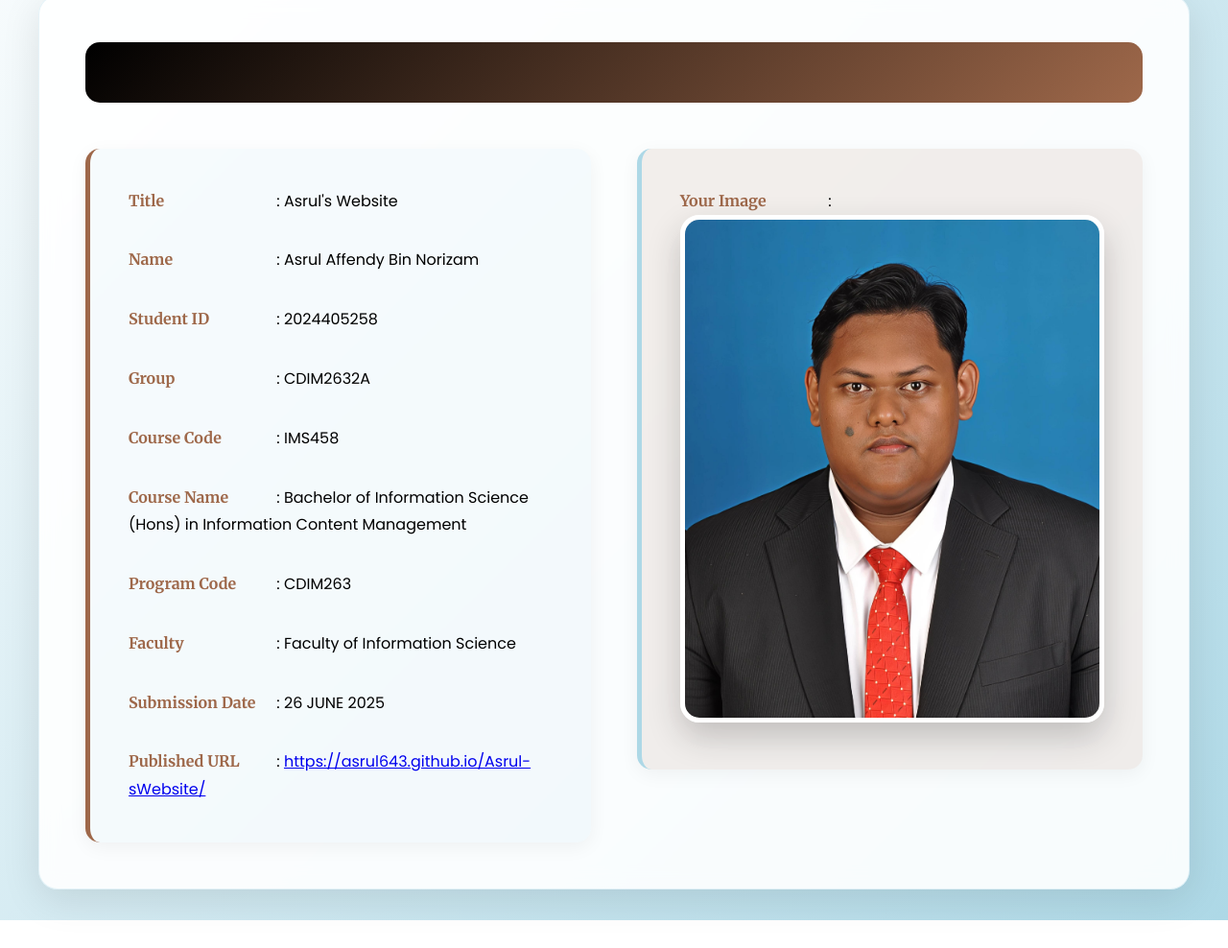
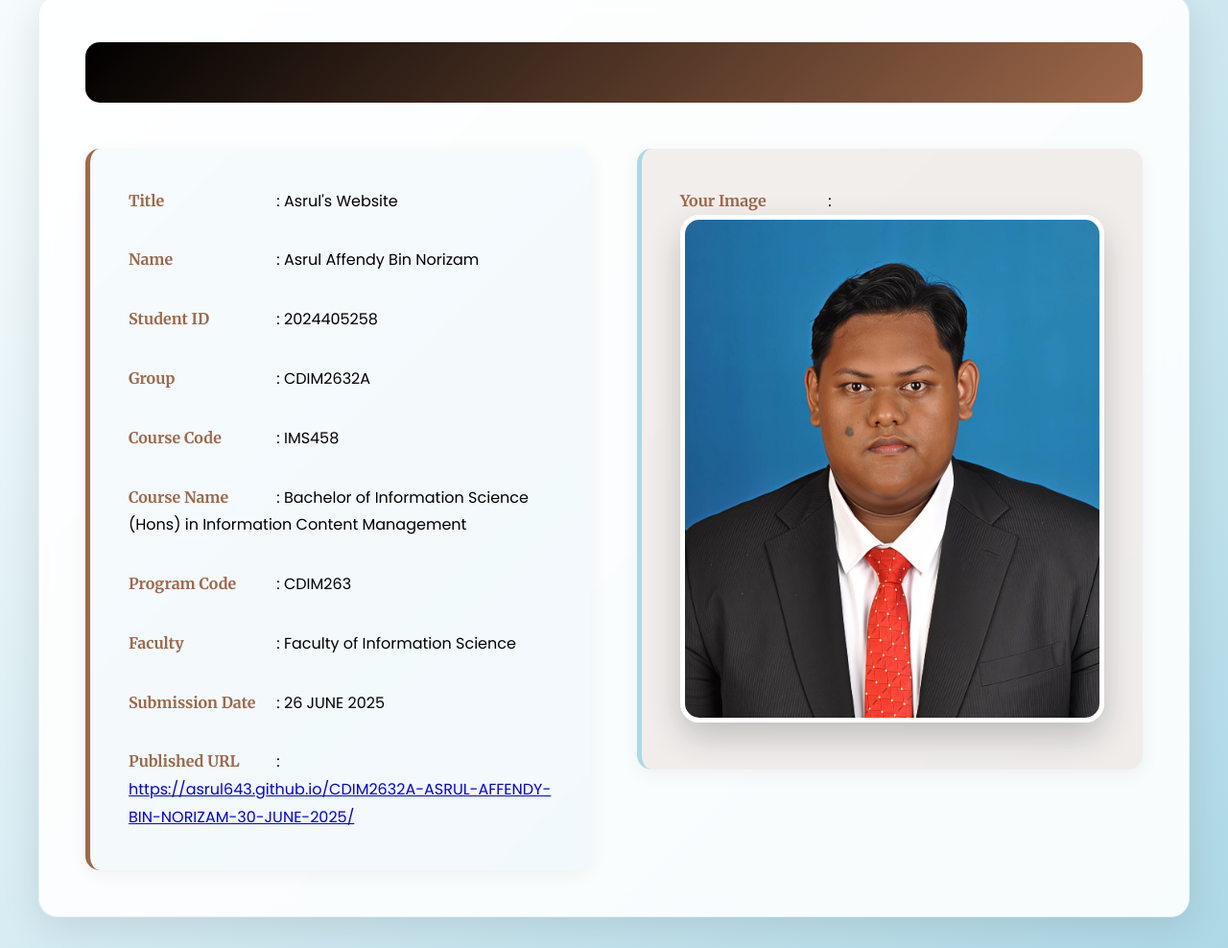
Before and after one commit to Asrul643/Asrul-sWebsite, a plain HTML site: page student.html in a window 1280 px wide. Shown: the part 262-1250 px from the top of the page at 96% size. Before the commit the page ends 1221 px from the top, so only its background shows below. Drawn offline with Linux system fonts and the light colour scheme.

Commit message:
Update student.html

```diff
--- a/student.html
+++ b/student.html
@@ -61,7 +61,7 @@
             <li><strong>Program Code</strong> : CDIM263</li>
             <li><strong>Faculty</strong> : Faculty of Information Science</li>
             <li><strong>Submission Date</strong> : 26 JUNE 2025</li>
-            <li><strong>Published URL</strong> : <a href="https://asrul643.github.io/Asrul-sWebsite/">https://asrul643.github.io/Asrul-sWebsite/</a></li>
+            <li><strong>Published URL</strong> : <a href="https://asrul643.github.io/CDIM2632A-ASRUL-AFFENDY-BIN-NORIZAM-30-JUNE-2025/">https://asrul643.github.io/CDIM2632A-ASRUL-AFFENDY-BIN-NORIZAM-30-JUNE-2025/</a></li>
             </ul>
             <ul>
             <li><strong>Your Image</strong> : <img src="asrul profile.jpg" alt="" width="500" height="600"></li>
```
